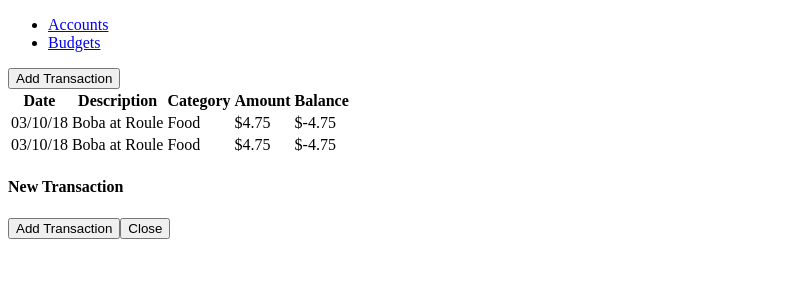
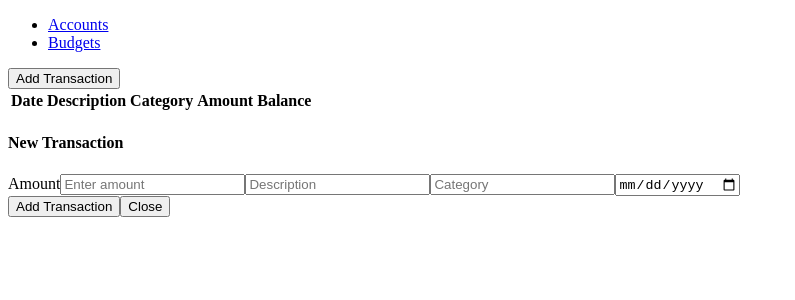
Before and after one commit to domskiiz/personal-finance, a React app: page / in a window 1280 px wide. Both pictures are taken after a click on the button "Add Transaction". Shown: the top 300 px of the page, without its empty margins (0-795 px from the left). Built offline with nearby package versions, Linux system fonts and the light colour scheme; the HTML template or start-up script is replaced by a standard one.

Commit message:
form data and transactions rendering from state

```diff
--- a/src/components/ledger.js
+++ b/src/components/ledger.js
@@ -16,20 +16,15 @@ export default class Ledger extends Component {
             </tr>
           </thead>
           <tbody>
-            <tr>
-              <td>03/10/18</td>
-              <td colSpan="3">Boba at Roule</td>
-              <td>Food</td>
-              <td>$4.75</td>
-              <td>$-4.75</td>
-            </tr>
-            <tr>
-              <td>03/10/18</td>
-              <td colSpan="3">Boba at Roule</td>
-              <td>Food</td>
-              <td>$4.75</td>
-              <td>$-4.75</td>
-            </tr>
+            {this.props.data.map((item) => {
+              return <tr key={item}>
+                <td>{item.date}</td>
+                <td colSpan="3">{item.description}</td>
+                <td>{item.category}</td>
+                <td>${item.amount}</td>
+                <td>$-4.75</td>
+              </tr>;
+            })}
           </tbody>
         </Table>
       </Col>
--- a/src/containers/App.js
+++ b/src/containers/App.js
@@ -1,23 +1,36 @@
 import React, { Component } from 'react';
+import { connect } from 'react-redux';
+
 import { Grid, Row } from 'react-bootstrap';
-
-// Reducers and actions
-// import { addTransaction } from '../actions/index.js';
-// import transactionReducer from '../reducers/index.js';
 
 // Components
 import Sidebar from './sidebar.js';
 import Ledger from '../components/ledger.js';
 
-export default class App extends Component {
+class App extends Component {
   render() {
     return (
       <Grid fluid={true}>
         <Row>
           <Sidebar />
-          <Ledger />
+          <Ledger data={this.props.transactions} />
         </Row>
       </Grid>
     );
   }
 }
+
+const mapStateToProps = state => {
+  return {
+    transactions: state.transactionData.transactions
+  };
+};
+
+const mapDispatchToProps = dispatch => {
+  return { };
+};
+
+export default App = connect(
+  mapStateToProps,
+  mapDispatchToProps
+)(App);
--- a/src/containers/modal.js
+++ b/src/containers/modal.js
@@ -1,5 +1,5 @@
 import React, { Component } from 'react';
-import { Button, Modal } from 'react-bootstrap';
+import { Button, Modal, FormGroup, ControlLabel, FormControl, InputGroup, Glyphicon } from 'react-bootstrap';
 
 import { connect } from 'react-redux';
 import { addTransaction, closeModal } from '../actions/index.js';
@@ -7,12 +7,51 @@ import { addTransaction, closeModal } from '../actions/index.js';
 class TransactionModal extends Component {
   constructor(props) {
     super(props);
+
     this.addTransaction = this.addTransaction.bind(this);
+
+    this.state = {
+      amount: 0,
+      description: "",
+      category: "",
+      date: new Date()
+    };
   }
 
   addTransaction() {
-    this.props.addTransaction("hi");
+    this.props.addTransaction({
+      amount: this.state.amount,
+      description: this.state.description,
+      category: this.state.category,
+      date: this.state.date
+    });
+    this.props.closeModal();
   }
+
+  handleAmtChange(e) {
+    this.setState({ amount: e.target.value }, function() {
+      console.log(this.state);
+    });
+  }
+
+  handleDescChange(e) {
+    this.setState({ description: e.target.value }, function() {
+      console.log(this.state);
+    });
+  }
+
+  handleCategoryChange(e) {
+    this.setState({ category: e.target.value }, function() {
+      console.log(this.state);
+    });
+  }
+
+  handleDateChange(e) {
+    this.setState({ date: e.target.value }, function() {
+      console.log(this.state);
+    });
+  }
+
 
   render() {
     return(
@@ -21,7 +60,35 @@ class TransactionModal extends Component {
           <Modal.Title>New Transaction</Modal.Title>
         </Modal.Header>
         <Modal.Body>
-
+          <form>
+            <FormGroup>
+              <ControlLabel>Amount</ControlLabel>
+              <FormControl
+                type="number"
+                placeholder="Enter amount"
+                onChange={(e) => this.handleAmtChange(e)}
+              />
+              <FormControl
+                type="text"
+                placeholder="Description"
+                onChange={(e) => this.handleDescChange(e)}
+              />
+              <FormControl
+                type="text"
+                placeholder="Category"
+                onChange={(e) => this.handleCategoryChange(e)}
+              />
+              <InputGroup>
+                <FormControl
+                  type="date"
+                  onChange={(e) => this.handleDateChange(e)}
+                />
+                <InputGroup.Addon>
+                  <Glyphicon glyph="calendar" />
+                </InputGroup.Addon>
+              </InputGroup>
+            </FormGroup>
+          </form>
         </Modal.Body>
         <Modal.Footer>
           <Button bsStyle="info" onClick={this.addTransaction}>Add Transaction</Button>
--- a/src/containers/sidebar.js
+++ b/src/containers/sidebar.js
@@ -2,7 +2,7 @@ import React, { Component } from 'react';
 import { Col, Nav, NavItem, Button } from 'react-bootstrap';
 
 import { connect } from 'react-redux';
-import { closeModal, openModal } from '../actions/index.js';
+import { openModal } from '../actions/index.js';
 
 import TransactionModal from './modal.js';
 
```
